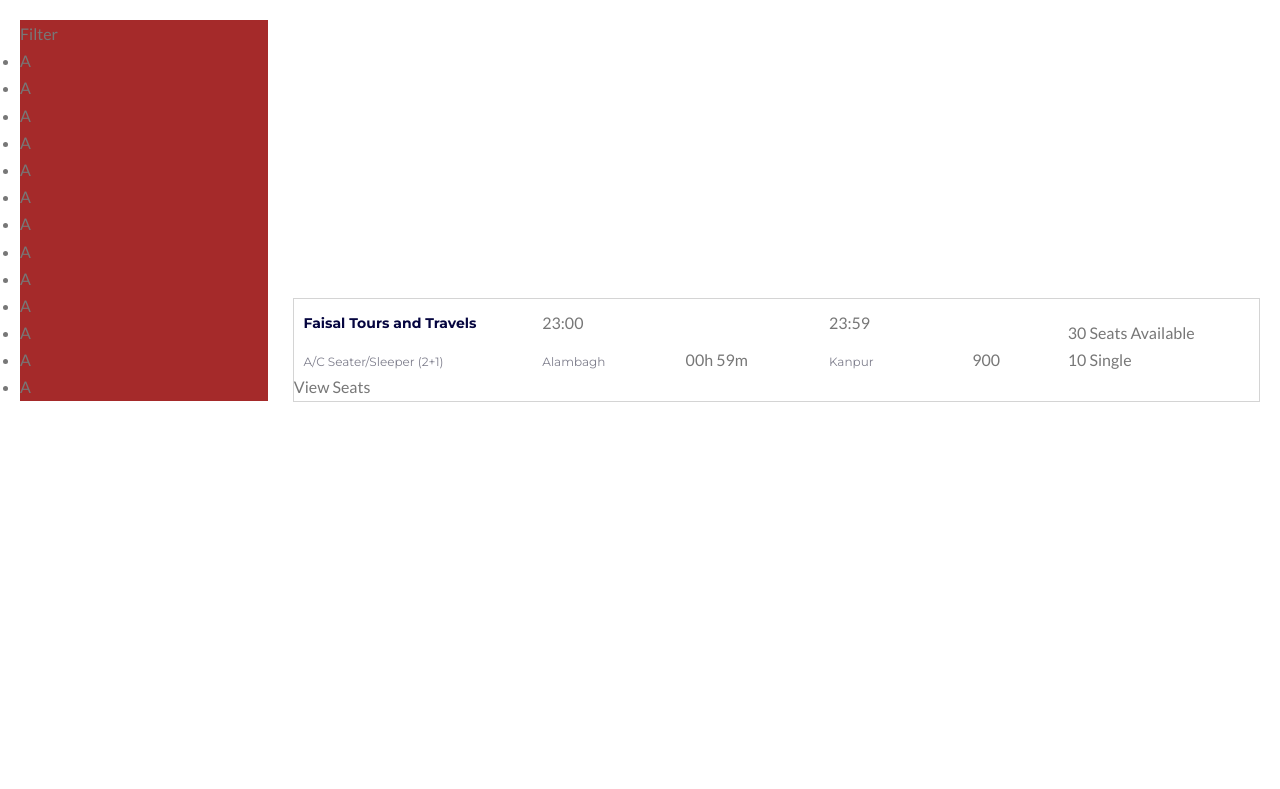
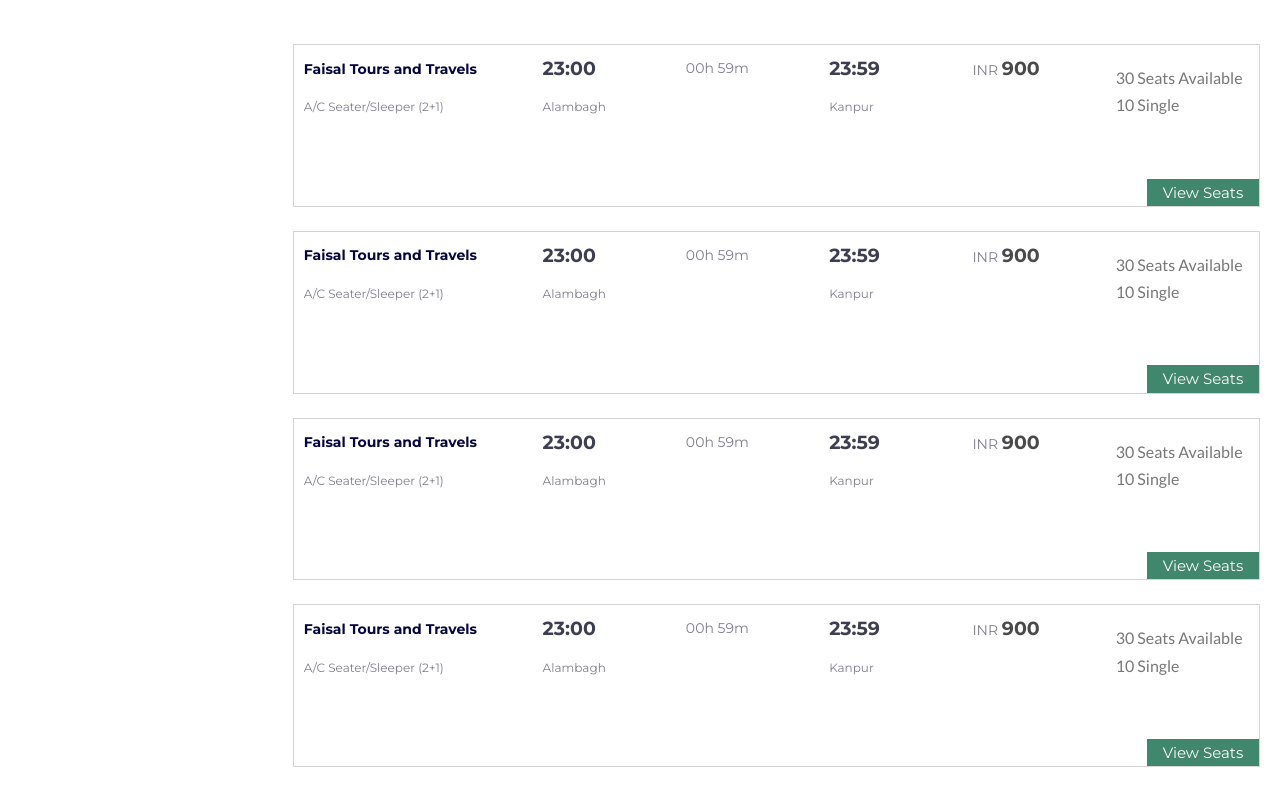
Before and after one commit to Swaraj-Deep/cloneFrontend, a Next.js app: page /searchresults in a window 1280 px wide. Shown: the top 789 px of the page. Built offline with nearby package versions, Linux system fonts and the light colour scheme.

Commit message:
Created Bus Card

```diff
--- a/components/SearchResults/Buses/Buses.js
+++ b/components/SearchResults/Buses/Buses.js
@@ -1,3 +1,4 @@
+import Link from "next/link";
 import styles from "./Buses.module.scss";
 
 export default function Buses() {
@@ -18,14 +19,25 @@
           <div className={styles.BusDropPointDetail}>Kanpur</div>
         </div>
         <div className={styles.BusPrice}>
-          <div className={styles.BusPriceDetail}>900</div>
+          <div className={styles.BusPriceDetail}>
+            <span className={styles.BusPriceCurrency}>INR </span>900
+          </div>
         </div>
         <div className={styles.BusSeats}>
           <div className={styles.BusSeatsDetail1}>30 Seats Available</div>
           <div className={styles.BusSeatsDetail2}>10 Single</div>
         </div>
       </div>
-      <div className={styles.BusOptions}>View Seats</div>
+      <div className={styles.BusOptions}>
+        <div className={styles.BusOptionsAll} id="BusOptions">
+          <Link href={"/"}>
+            <a>Bus</a>
+          </Link>
+        </div>
+        <div className={styles.BusOptionsViewButton}>
+          <button className={styles.BusOptionsViewSeats}>View Seats</button>
+        </div>
+      </div>
     </div>
   );
 }
--- a/components/SearchResults/Buses/Buses.module.scss
+++ b/components/SearchResults/Buses/Buses.module.scss
@@ -2,19 +2,43 @@
 
 .BusCard {
   border: 0.5px solid rgba(128, 128, 128, 0.342);
-  padding: 10px 0 0;
+  // animation: onHover 2s linear infinite;
+  // animation-play-state: paused;
+  margin: 1.5rem 0;
 }
+
+.BusCard:hover,
+.BusCard:active {
+  box-shadow: 0 10px 25px rgba(0, 0, 0, 0.082);
+}
+
+// @keyframes onHover {
+//   0% {
+//     box-shadow: 0 10px 20px rgba(0, 0, 0, 0);
+//   }
+
+//   50% {
+//     box-shadow: 0 10px 20px rgba(0, 0, 0, 0.068);
+//   }
+
+//   100% {
+//     box-shadow: 0 10px 20px rgba(0, 0, 0, 0.082);
+//   }
+// }
 
 .BusDetails {
   display: block;
-  padding-left: 0.6rem;
+  padding-left: 10px;
 }
 
-.BusOption {
+.BusOptions {
+  margin-top: 2rem;
   display: block;
 }
 
 .BusName {
+  padding-top: 8px;
+  height: 100%;
   display: inline-block;
   width: 25%;
 }
@@ -22,6 +46,7 @@
 .BusPickUpTime {
   display: inline-block;
   width: 15%;
+  height: 100%;
 }
 
 .BusNameDetail {
@@ -41,9 +66,37 @@
   margin-top: 16px;
 }
 
+.BusPickUpPointDetail,
+.BusDropPointDetail {
+  color: #7e7e8c;
+  font-family: Montserrat;
+  font-weight: 400;
+  font-size: 12px;
+  margin-top: 12px;
+}
+
+.BusPickUpPointDetail {
+  margin-top: 12px;
+}
+
+.BusPickUpTimeDetail {
+  padding-top: 8px;
+  color: #3e3e52;
+  font-family: Montserrat;
+  font-weight: 700;
+  font-size: 19px;
+  vertical-align: baseline;
+}
+
 .BusDuration {
+  padding-top: 12px;
+  color: #7e7e8c;
+  font-family: Montserrat;
+  font-size: 14px;
+  font-weight: 400;
   display: inline-block;
   width: 15%;
+  vertical-align: top;
 }
 
 .BusDropTime {
@@ -51,11 +104,55 @@
   width: 15%;
 }
 
+.BusDropTimeDetail {
+  padding-top: 8px;
+  color: #3e3e52;
+  font-family: Montserrat;
+  font-weight: 700;
+  font-size: 19px;
+  vertical-align: baseline;
+}
+
 .BusPrice {
   display: inline-block;
-  width: 10%;
+  width: 15%;
+  vertical-align: top;
+  color: #4a4a4a;
+  font-family: Montserrat;
+  font-size: 19px;
+  font-weight: 700;
+  padding-top: 0.5rem;
 }
+
+.BusPriceCurrency {
+  color: #7e7e8c;
+  font-family: Montserrat;
+  font-weight: 400;
+  font-size: 14px;
+}
+
 .BusSeats {
   display: inline-block;
-  width: 20%;
+  width: 15%;
 }
+
+.BusOptionsAll {
+  visibility: var(--visibility);
+  text-align: right;
+}
+
+.BusOptionsViewSeats {
+  font-family: Montserrat;
+  font-size: 15px;
+  position: relative;
+  background-color: rgba(17, 105, 74, 0.8);
+  color: #fff;
+  border: none;
+  outline: none;
+  height: 1.7rem;
+  width: 7rem;
+}
+
+.BusOptionsViewButton {
+  text-align: right;
+}
--- a/components/SearchResults/SearchResults.js
+++ b/components/SearchResults/SearchResults.js
@@ -2,6 +2,8 @@
 import Buses from "./Buses";
 
 export default function SearchResults() {
+  let buses = [1, 2, 3, 4, 5, 6, 7];
+
   return (
     <div>
       <div className={styles.FilterPane}>
@@ -23,7 +25,15 @@
         </ul>
       </div>
       <div className={styles.Buses}>
-        <Buses />
+        <ul>
+          {buses.map(function (item, i) {
+            return (
+              <li className={styles.BusesList} key={i}>
+                <Buses />
+              </li>
+            );
+          })}
+        </ul>
       </div>
     </div>
   );
--- a/components/SearchResults/SearchResults.module.scss
+++ b/components/SearchResults/SearchResults.module.scss
@@ -11,3 +11,7 @@
   width: 78%;
   margin-left: 2%;
 }
+
+.BusesList {
+  list-style: none;
+}
--- a/styles/global.css
+++ b/styles/global.css
@@ -1,4 +1,8 @@
 @import url("https://fonts.googleapis.com/css?family=Lato:100,300,400,500,700,900");
+
+:root {
+  --visibility: hidden;
+}
 
 * {
   padding: 0;
```
